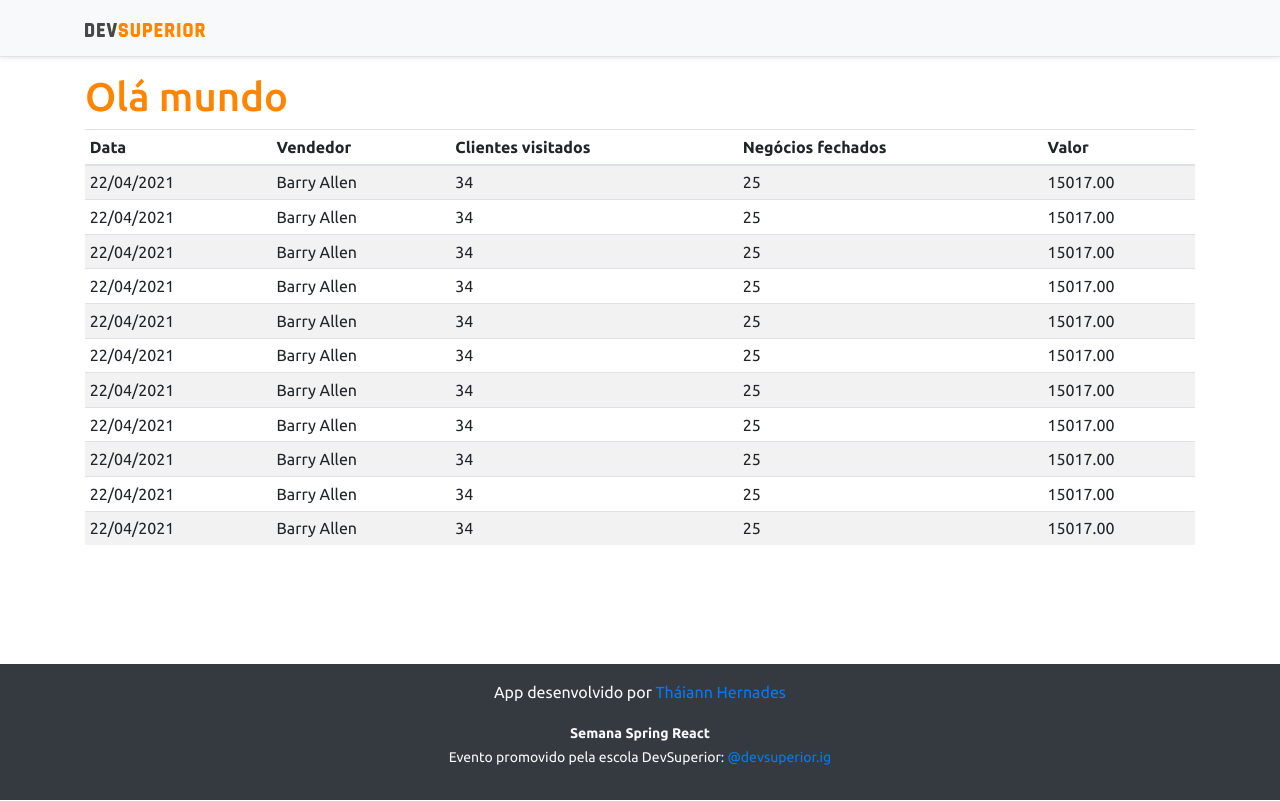
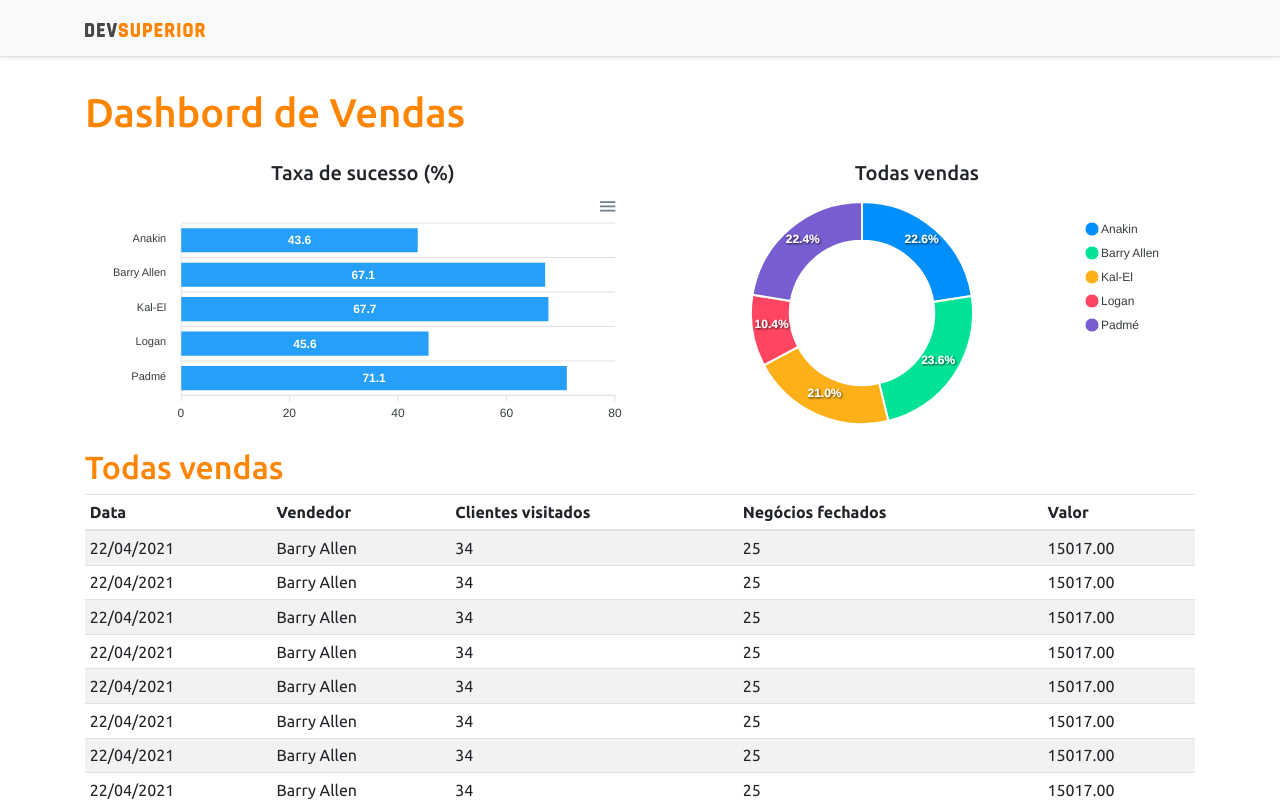
Before and after one commit to Thaiann/projeto-sds3, a React (Create React App) app in the folder frontend/: page / in a window 1280 px wide. Shown: the top 801 px of the page. Built offline with nearby package versions, Linux system fonts and the light colour scheme.

Commit message:
Static charts

```diff
--- a/frontend/src/App.tsx
+++ b/frontend/src/App.tsx
@@ -1,4 +1,6 @@
+import BarChart from "components/BarChart";
 import DataTable from "components/DataTable";
+import DonutChart from "components/DonutChart";
 import Footer from "components/Footer";
 import NavBar from "components/NavBar";
 
@@ -7,7 +9,22 @@
     <>
       <NavBar />
       <div className="container">
-        <h1 className="text-primary">Olá mundo</h1>
+        <h1 className="text-primary py-3">Dashbord de Vendas</h1>
+
+        <div className="row px-3">
+          <div className="col-sm-6">
+            <h5 className="text-center text-secundary">Taxa de sucesso (%)</h5>
+            <BarChart />
+          </div>
+          <div className="col-sm-6">
+            <h5 className="text-center text-secundary">Todas vendas</h5>
+            <DonutChart />
+          </div>
+        </div>
+
+        <div className="py=3">
+          <h2 className="text-primary">Todas vendas</h2>
+        </div>
 
         <DataTable />
       </div>
--- /dev/null
+++ b/frontend/src/components/BarChart/index.tsx
@@ -0,0 +1,35 @@
+import Chart from 'react-apexcharts';
+
+const BarChart = () => {
+
+    const options = {
+        plotOptions: {
+            bar: {
+                horizontal: true,
+            }
+        },
+    };
+
+    const mockData = {
+        labels: {
+            categories: ['Anakin', 'Barry Allen', 'Kal-El', 'Logan', 'Padmé']
+        },
+        series: [
+            {
+                name: "% Sucesso",
+                data: [43.6, 67.1, 67.7, 45.6, 71.1]
+            }
+        ]
+    };
+
+    return (
+        <Chart
+            options={{...options, xaxis: mockData.labels}}
+            series={mockData.series}
+            type="bar"
+            height="240"
+        />
+    );
+}
+
+export default BarChart;
--- /dev/null
+++ b/frontend/src/components/DonutChart/index.tsx
@@ -0,0 +1,26 @@
+import Chart from 'react-apexcharts';
+
+const DonutChart = () => {
+
+    const mockData = {
+        series: [477138, 499928, 444867, 220426, 473088],
+        labels: ['Anakin', 'Barry Allen', 'Kal-El', 'Logan', 'Padmé']
+    }
+
+    const options = {
+        legend: {
+            show: true
+        }
+    }
+
+    return (
+        <Chart
+            options={{ ...options, labels: mockData.labels }}
+            series={mockData.series}
+            type="donut"
+            height="240"
+        />
+    );
+}
+
+export default DonutChart;
--- /dev/null
+++ b/package.json
@@ -0,0 +1,6 @@
+{
+  "dependencies": {
+    "apexcharts": "^3.26.1",
+    "react-apexcharts": "^1.3.9"
+  }
+}
```
Also changed, not shown: 1 other file (tests, documents, lock files or other folders).
